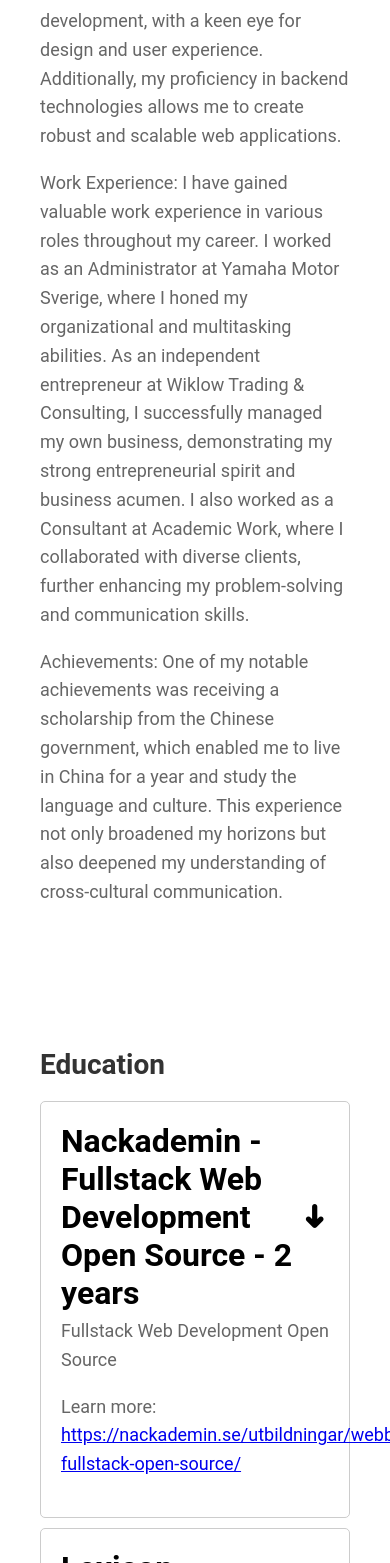
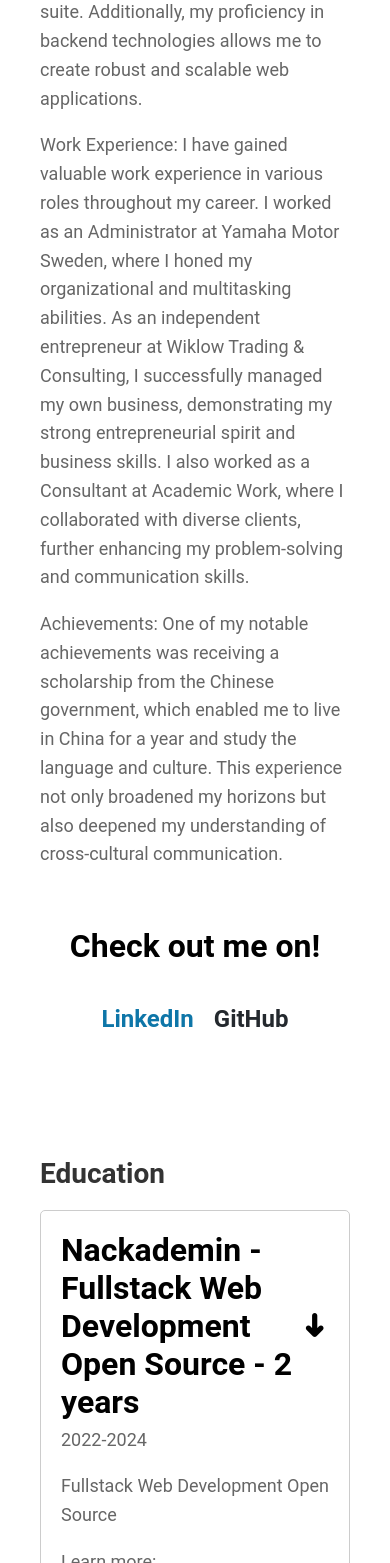
Before and after one commit to AlexanderWiklow/June-Project, a React (Create React App) app: page / in a window 390 px wide. Shown: the part 2139-3702 px from the top of the page. Built offline with nearby package versions, Linux system fonts and the light colour scheme.

Commit message:
make images responsive

```diff
--- a/src/blogData.js
+++ b/src/blogData.js
@@ -1,43 +1,24 @@
 const blogPosts = [
   {
     id: 1,
-    title: 'First Post',
-    date: '2023-06-15',
-    author: 'John Doe',
-    content:
-      'Lorem ipsum dolor sit amet, consectetur adipiscing elit. Nulla vitae nulla velit. Mauris non ligula eu erat posuere semper. Sed vitae nisl eget nunc aliquam aliquet. Sed vitae nisl eget nunc aliquam aliquet.  Mauris non ligula eu erat posuere semper. Sed vitae nisl eget nunc aliquam aliquet. Sed vitae nisl eget nunc aliquam aliquet.   ',
-  },
-  {
-    id: 2,
-    title: 'Second Post',
-    date: '2023-06-30',
-    author: 'Jane Smith',
-    content:
-      'Pellentesque habitant morbi tristique senectus et netus et malesuada fames ac turpis egestas. Vestibulum in urna ultrices, iaculis neque at, semper sapien.',
-  },
-  {
-    id: 3,
-    title: 'Third Post',
-    date: '2023-06-30',
-    author: 'Jane Smith',
-    content:
-      'Pellentesque habitant morbi tristique senectus et netus et malesuada fames ac turpis egestas. Vestibulum in urna ultrices, iaculis neque at, semper sapien.',
-  },
-  {
-    id: 4,
-    title: 'Fourth Post',
-    date: '2023-06-30',
-    author: 'Jane Smith',
-    content:
-      'Pellentesque habitant morbi tristique senectus et netus et malesuada fames ac turpis egestas. Vestibulum in urna ultrices, iaculis neque at, semper sapien.',
-  },
-  {
-    id: 5,
-    title: 'Fifth Post',
-    date: '2023-06-30',
-    author: 'Jane Smith',
-    content:
-      'Pellentesque habitant morbi tristique senectus et netus et malesuada fames ac turpis egestas. Vestibulum in urna ultrices, iaculis neque at, semper sapien.',
+    title: 'My Ongoing Journey into Full-Stack Web Development',
+    date: '2023-07-10',
+    author: 'Alexander Wiklöw',
+    content: `Hello World,
+
+      I'm Alexander Wiklöw, currently studying Full-stack Web Development at Nackademien. Through this blog, I aim to document my journey and the exciting projects I'm undertaking along the way.
+
+      From creating simple HTML, CSS designs to building complex full-stack applications, my learning journey has been both challenging and rewarding. Every problem I solve deepens my passion for this field and reinforces my commitment to mastering these skills.
+
+      Alongside my tech pursuits, I have an educational background in Humaniora, specializing in Chinese. This diverse academic experience has made me a better communicator and enriched my perspective on the world.
+
+      One of the latest additions to my learning journey is my portfolio, a space where I showcase my evolving skills. It's a mix of projects, ranging from e-commerce web applications to personal websites, and I'm excited to share it with you.
+
+      As I continue my journey at Nackademien, I'm looking forward to diving deeper into web development, learning new technologies, and of course, sharing my experiences with you.
+
+      Stay tuned for more updates! Meanwhile, feel free to connect with me on LinkedIn and explore my projects on GitHub.
+
+      Until next time, happy coding!  `,
   },
   // Add more posts as needed
 ];
--- a/src/components/About.js
+++ b/src/components/About.js
@@ -23,27 +23,25 @@ const About = () => {
             the Webbutveckling Fullstack Open Source program. This comprehensive
             program provided me with a solid foundation in web development,
             covering both frontend and backend technologies. Additionally, I
-            obtained a Bachelor's degree in Humaniora, specializing in the
-            Chinese language, from Stockholms Universitet. During my studies, I
+            obtained a Bachelor's degree in Humanities, specializing in the
+            Chinese language from Stockholms Universitet. During my studies, I
             had the opportunity to immerse myself in Chinese culture by
             attending South West University, Zhejiang University, and Changchun
             University.
           </p>
           <p>
-            Skills: My technical skill set includes expertise in HTML, CSS,
+            Skills: My technical skill set includes knowledge in HTML, CSS,
             JavaScript, React, SQL, MySQL, NodeJS, ExpressJS, and the Microsoft
-            Office suite. I am well-versed in frontend development, with a keen
-            eye for design and user experience. Additionally, my proficiency in
-            backend technologies allows me to create robust and scalable web
-            applications.
+            Office suite. Additionally, my proficiency in backend technologies
+            allows me to create robust and scalable web applications.
           </p>
           <p>
             Work Experience: I have gained valuable work experience in various
             roles throughout my career. I worked as an Administrator at Yamaha
-            Motor Sverige, where I honed my organizational and multitasking
+            Motor Sweden, where I honed my organizational and multitasking
             abilities. As an independent entrepreneur at Wiklow Trading &
             Consulting, I successfully managed my own business, demonstrating my
-            strong entrepreneurial spirit and business acumen. I also worked as
+            strong entrepreneurial spirit and business skills. I also worked as
             a Consultant at Academic Work, where I collaborated with diverse
             clients, further enhancing my problem-solving and communication
             skills.
@@ -56,21 +54,25 @@ const About = () => {
             cross-cultural communication.
           </p>
         </div>
-        {/* <div>
-          <p>
-            Contact: Feel free to reach out to me, visit{' '}
-            <a
-              href="https://alexanderwiklow.github.io/Portfolio2023/"
-              target="_blank"
-              rel="noopener noreferrer"
-            >
-              https://alexanderwiklow.github.io/Portfolio2023/
-            </a>
-            . I am enthusiastic about leveraging my skills and experience to
-            contribute to dynamic web development projects. Let's collaborate
-            and create impactful digital experiences together.
-          </p>
-        </div> */}
+        <div className="link-text">Check out me on!</div>
+        <div className="socials">
+          <a
+            href="https://www.linkedin.com/your-profile-link"
+            target="_blank"
+            rel="noopener noreferrer"
+            class="linkedin-link"
+          >
+            LinkedIn
+          </a>
+          <a
+            href="https://github.com/your-username"
+            target="_blank"
+            rel="noopener noreferrer"
+            class="github-link"
+          >
+            GitHub
+          </a>
+        </div>
       </div>
     </div>
   );
--- a/src/components/Education.js
+++ b/src/components/Education.js
@@ -14,6 +14,7 @@ const Education = () => {
       title: 'Nackademin - Fullstack Web Development Open Source - 2 years',
       description: 'Fullstack Web Development Open Source',
       link: 'https://nackademin.se/utbildningar/webbutvecklare-fullstack-open-source/',
+      date: '2022-2024',
     },
     {
       id: 2,
@@ -41,7 +42,7 @@ const Education = () => {
     },
     {
       id: 6,
-      title: 'Zhejiang University, Zhejiang',
+      title: 'Zhejiang University, Zhejiang - 6 months',
       description: 'Attended as part of Chinese language studies',
     },
     {
@@ -52,8 +53,8 @@ const Education = () => {
     {
       id: 8,
       title: 'Export Academy - 2 years',
-      description: 'Export salesperson, focus on China',
-      date: '2009-2016',
+      description: 'Export and import business acumen, focus on China',
+      date: '2013-2015',
     },
   ];
 
--- a/src/components/about.css
+++ b/src/components/about.css
@@ -3,7 +3,7 @@
 .about-section {
     background-color: #ffffff;
     padding: 200px;
-    margin-bottom: 20px;
+    margin: 20px 0px 20px 0px;
     border-radius: 8px;
     /* box-shadow: 0 2px 4px rgba(0, 0, 0, 0.1); */
 }
@@ -29,6 +29,8 @@
 .picture {
     justify-content: center;
     display: flex;
+    margin-top: 50px;
+
 }
 
 .picture img {
@@ -37,6 +39,43 @@
     object-fit: cover;
     border-radius: 50%;
 }
+
+.socials {
+    display: flex;
+    justify-content: center;
+    margin-top: 20px;
+}
+
+.socials a {
+    margin: 0 10px;
+    font-size: 24px;
+
+}
+
+.socials a:hover {
+    font-size: 2rem;
+}
+
+.link-text {
+    display: flex;
+    justify-content: center;
+    margin-top: 20px;
+    font-size: 2rem;
+    font-weight: bold;
+}
+
+a.linkedin-link {
+    text-decoration: none;
+    color: #0e76a8;
+    font-weight: bold;
+}
+
+a.github-link {
+    text-decoration: none;
+    color: #24292e;
+    font-weight: bold;
+}
+
 
 @media (max-width: 800px) {
     .about-section {
--- a/src/components/projects.css
+++ b/src/components/projects.css
@@ -20,6 +20,7 @@
     background-color: #f1f1f1;
     color: white;
     justify-content: space-between;
+    padding: 2rem;
 }
 
 .project-info {
@@ -112,19 +113,7 @@ ul {
     visibility: hidden;
 }
 
-
-
-/* .project-item:nth-child(even) {
-    background-color: #eaeaea;
-}
-
-.project-item:nth-child(odd) {
-    background-color: #f7f7f7;
-} */
-
-/* mediaquery */
-
-@media screen and (max-width: 768px) {
+@media screen and (max-width: 900px) {
     .project-item {
         flex-direction: column;
     }
@@ -139,9 +128,8 @@ ul {
     }
 
     .project-image img {
-        /* max-width: 100%;
-        min-width: 200px; */
         height: auto;
+        width: 50rem;
         padding: 10px;
         box-shadow: 0px 0px 10px rgba(0, 0, 0, 1);
     }
```
Also changed, not shown: src/components/Projects.js (+7 -7 lines).
